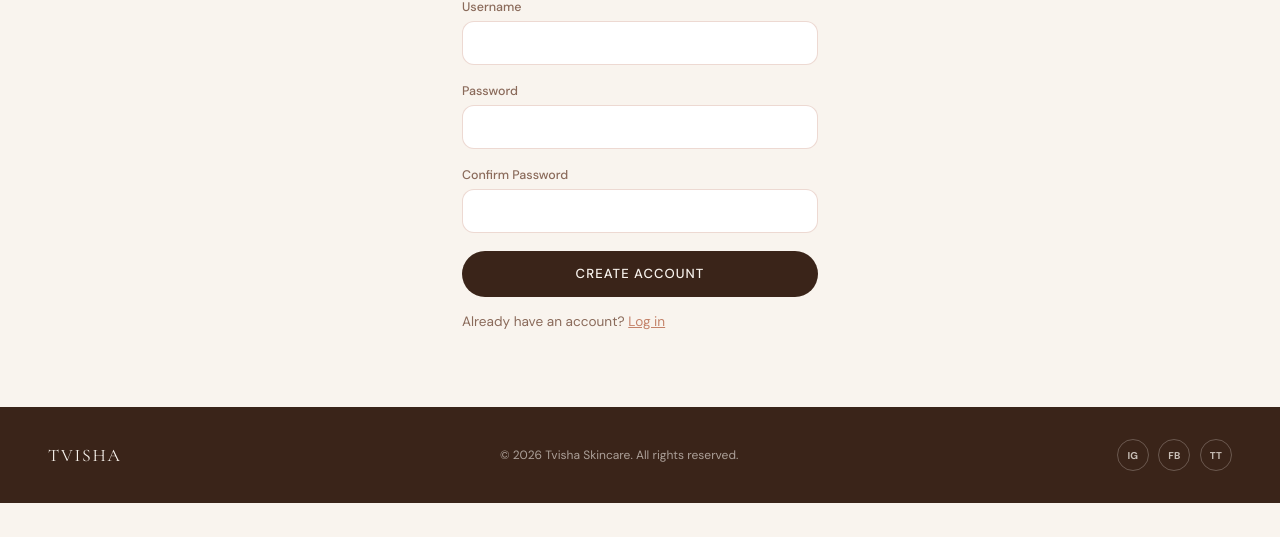
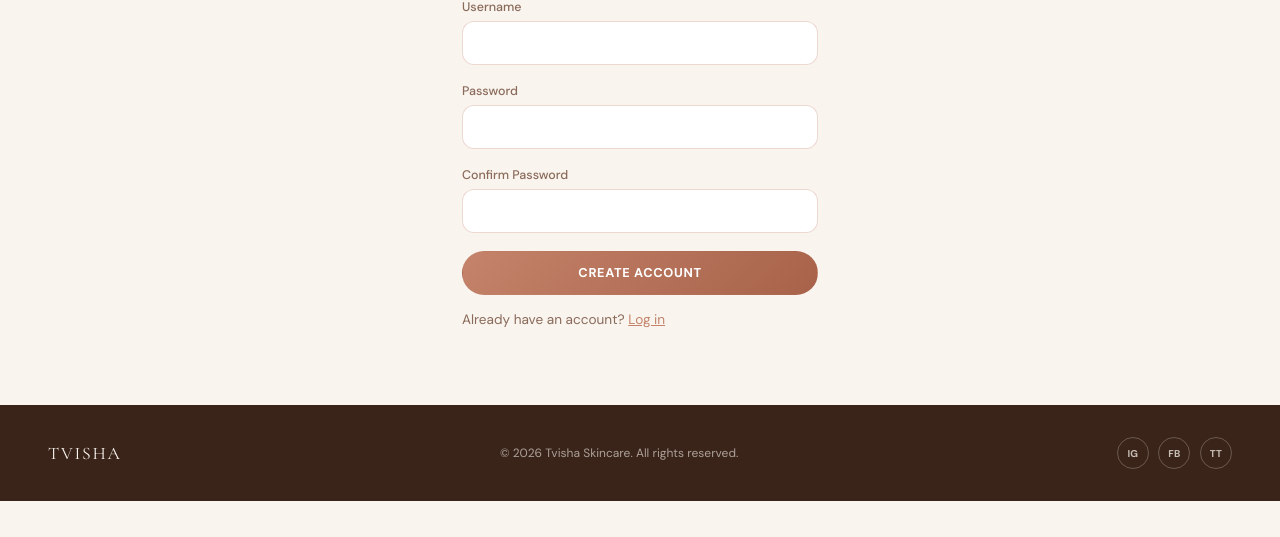
Before and after one commit to sagunadk07/Tvisha-Your-Skincare-Partner, a Flask app: page /signup in a window 1280 px wide. Shown: the part 205-742 px from the top of the page. Run offline with Flask 3, Linux system fonts and the light colour scheme.

Commit message:
Give the primary button a feminine rose gradient instead of dark brown
.btn-dark (the shared primary button used everywhere - hero CTA,
upload button, login/signup submit, "Scan Again", etc.) was filled
with var(--deep), a dark near-black brown. That's a stark, heavy
color that clashed with the soft rose/cream palette used everywhere
else in the app - explicit feedback that the hero CTA looked too big
and out of place.

Changed to a rose-to-terracotta gradient (var(--rose) -> #a8624a)
with white text, and trimmed the base .btn padding/letter-spacing
slightly (0.85rem 1.8rem / 0.08em -> 0.78rem 1.6rem / 0.05em) so it
reads as refined rather than blocky. No icons or literal floral
elements added, per explicit direction to keep it professional.

This is a single shared-component change, so every primary button
across the app gets the same treatment automatically - no template
edits needed. Verified live: new gradient serves correctly, a real
signup->analyze request still works end-to-end, zero server errors,
full pytest suite (20 tests) still passes.

```diff
--- a/static/css/app.css
+++ b/static/css/app.css
@@ -73,20 +73,27 @@ a { color: inherit; }
   align-items: center;
   justify-content: center;
   gap: 0.5rem;
-  padding: 0.85rem 1.8rem;
+  padding: 0.78rem 1.6rem;
   border-radius: 999px;
   font-family: 'DM Sans', sans-serif;
-  font-size: 0.82rem;
-  font-weight: 500;
-  letter-spacing: 0.08em;
+  font-size: 0.8rem;
+  font-weight: 600;
+  letter-spacing: 0.05em;
   text-transform: uppercase;
   text-decoration: none;
   cursor: pointer;
   border: 1px solid transparent;
-  transition: all 0.2s ease;
+  transition: all 0.25s ease;
 }
-.btn-dark { background: var(--deep); color: var(--cream); }
-.btn-dark:hover { background: var(--rose); color: var(--white); transform: translateY(-1px); box-shadow: 0 8px 24px rgba(196,131,106,0.35); }
+.btn-dark {
+  background: linear-gradient(135deg, var(--rose), #a8624a);
+  color: var(--white);
+}
+.btn-dark:hover {
+  background: linear-gradient(135deg, #a8624a, var(--rose));
+  transform: translateY(-2px);
+  box-shadow: 0 12px 28px rgba(196,131,106,0.4);
+}
 .btn-outline { background: transparent; color: var(--deep); border-color: rgba(196,131,106,0.4); }
 .btn-outline:hover { background: rgba(196,131,106,0.08); border-color: var(--rose); }
 .btn-sm { padding: 0.5rem 1.1rem; font-size: 0.7rem; }
```
